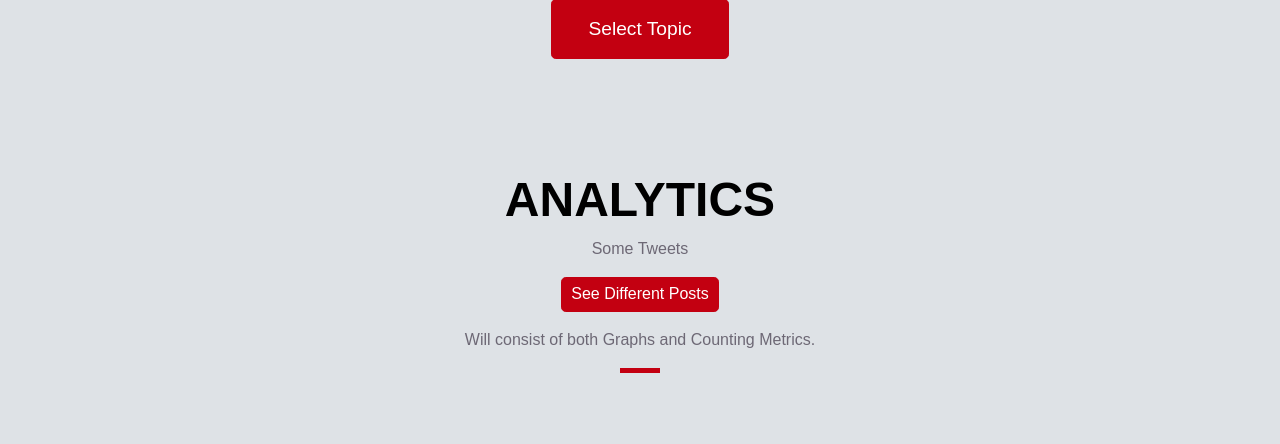
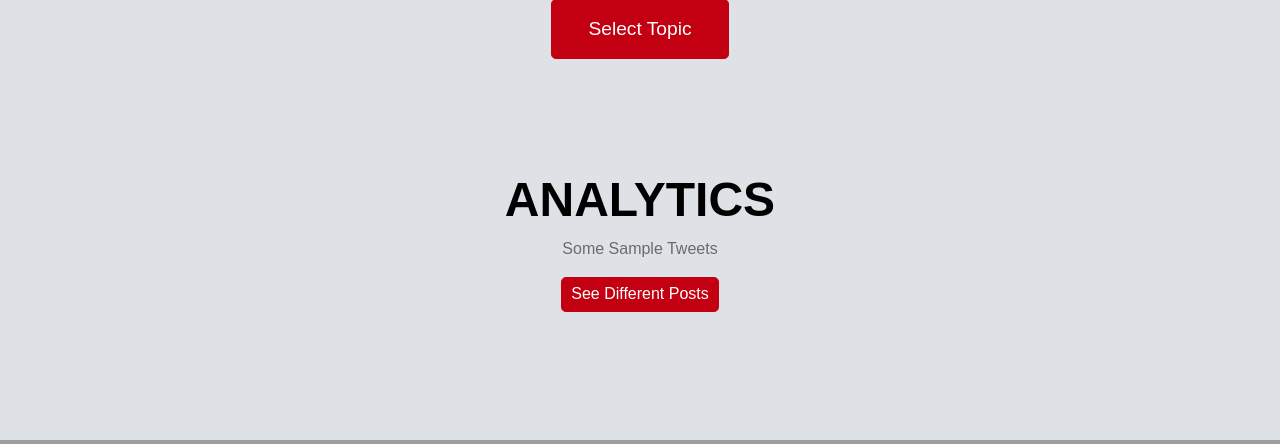
Before and after one commit to jenellemillison/cyberbullying-website, a PHP site: page / in a window 1280 px wide. Shown: the part 2025-2469 px from the top of the page. Run offline with PHP 8.4, Linux system fonts and the light colour scheme; data that the repository does not hold is empty; some libraries are stand-ins or nearby versions; grey boxes are pictures that could not be loaded.

Commit message:
save space before tweets in analytics section

```diff
--- a/LSDM/index.php
+++ b/LSDM/index.php
@@ -148,13 +148,12 @@ echo '<html lang="en">
 
 		  $bottom_limit = ($perPage * ($_SESSION['pageNum'] - 1));
 		  $top_limit = ($perPage * $_SESSION['pageNum']);
-          echo '<p class="subtitle-a">Some ' .$topic. ' Tweets</p>';
+          echo '<p class="subtitle-a">Some ' .$topic. ' Sample Tweets</p>';
 		  echo '<form action="#analytics" method="post">
 			  <button class="button button-a" name="next-posts" value="next">See Different Posts</button>
 			  </form>';
-          echo '<p class="subtitle-a"> Will consist of both Graphs and Counting Metrics. </p>
-          <div class="line-mf"></div>
-        </div>
+
+        echo '</div>
       </div>
     </div>
     <!-- start graphs section> -->
```
